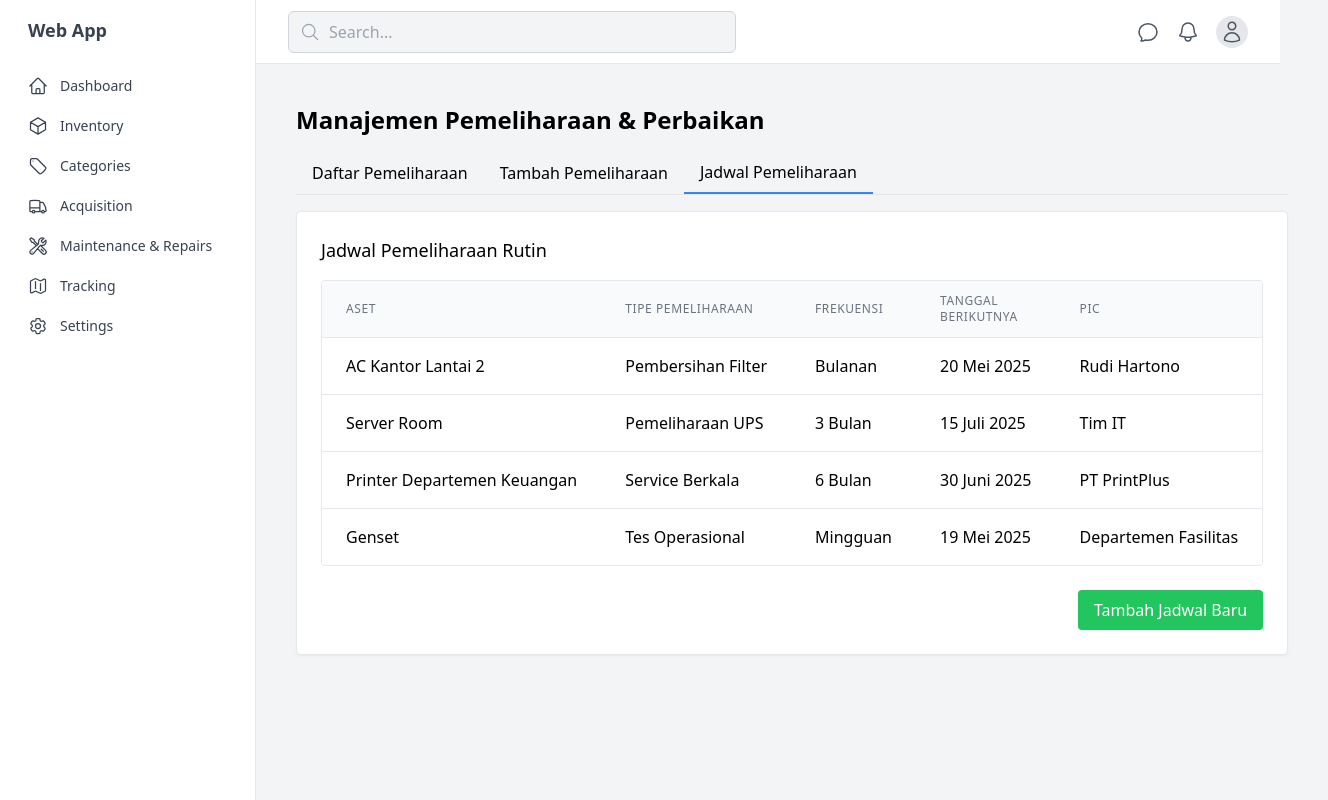
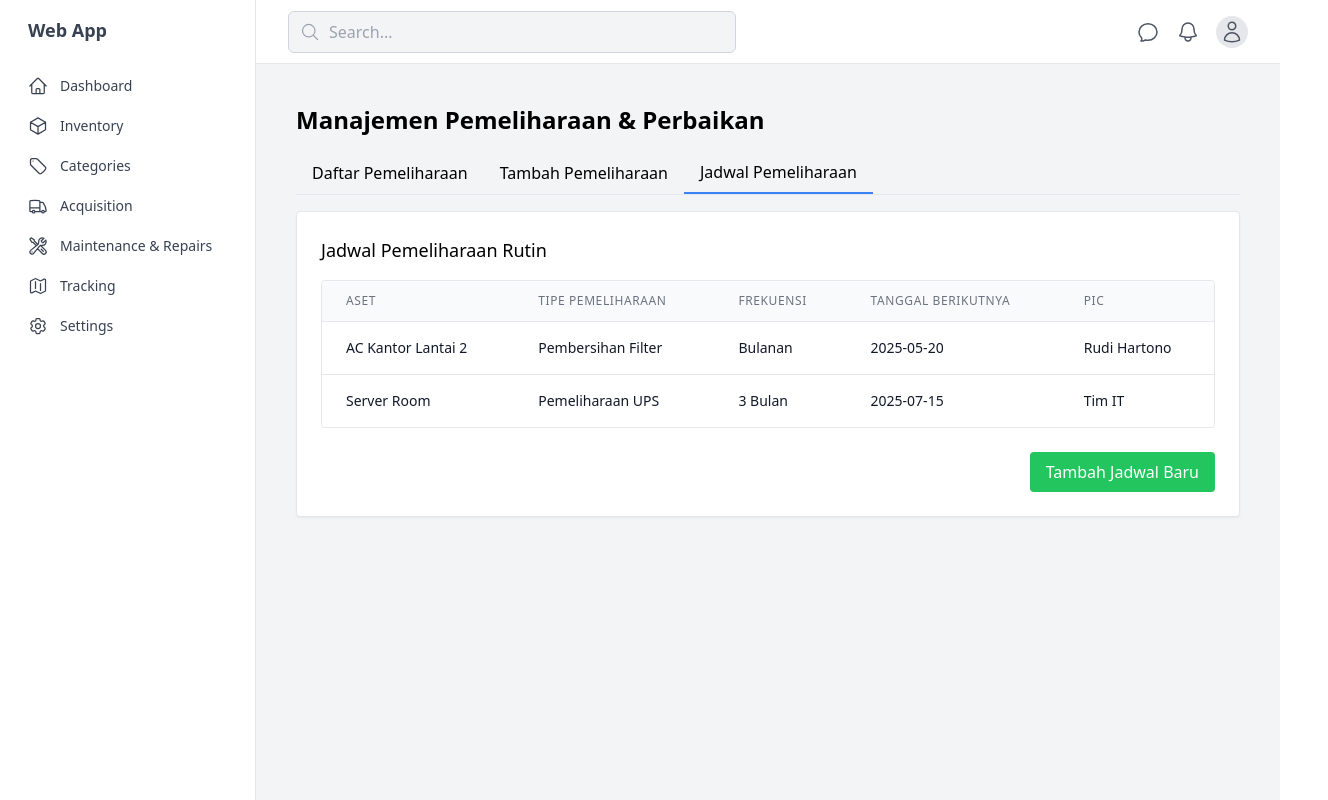
Before and after one commit to irsyadrs/web-asset, a Next.js app: page /maintenance in a window 1280 px wide. Both pictures are taken after a click on the button "Jadwal Pemeliharaan". Shown: the whole page, 1328 px wide, since content can reach past the window. Built offline with nearby package versions, Linux system fonts and the light colour scheme.

Commit message:
Add maintenance scheduling functionality with modal for new schedules

```diff
--- a/app/(main)/maintenance/page.js
+++ b/app/(main)/maintenance/page.js
@@ -1,6 +1,10 @@
 // components/maintenance-components/maintenance-table.js
 "use client";
 import { useState } from "react";
+import AddScheduleModal from "@/components/maintenance-components/add-scedule"; // Pastikan nama file 'add-scedule.js' sudah benar, mungkin maksudnya 'add-schedule.js'?
+
+// Import ikon yang akan digunakan
+import { PencilSquareIcon, TrashIcon } from "@heroicons/react/24/outline";
 
 // Dummy data for maintenance and repair entries
 const dummyData = [
@@ -42,10 +46,35 @@ const dummyData = [
   }
 ];
 
+// Dummy data for schedule (can be managed with state and updated)
+let dummyScheduleData = [
+  {
+    id: "SCH-001",
+    asset: "AC Kantor Lantai 2",
+    maintenanceType: "Pembersihan Filter",
+    frequency: "Bulanan",
+    nextDate: "2025-05-20",
+    pic: "Rudi Hartono"
+  },
+  {
+    id: "SCH-002",
+    asset: "Server Room",
+    maintenanceType: "Pemeliharaan UPS",
+    frequency: "3 Bulan",
+    nextDate: "2025-07-15",
+    pic: "Tim IT"
+  },
+  // ... more initial schedule data
+];
+
+
 function MaintenanceTable() {
   const [search, setSearch] = useState("");
   const [activeTab, setActiveTab] = useState("list");
   const [statusFilter, setStatusFilter] = useState("all");
+  const [isAddScheduleModalOpen, setIsAddScheduleModalOpen] = useState(false);
+  const [scheduleData, setScheduleData] = useState(dummyScheduleData);
+
 
   const handleSearchChange = (e) => {
     setSearch(e.target.value);
@@ -55,7 +84,6 @@ function MaintenanceTable() {
     setStatusFilter(e.target.value);
   };
 
-  // Filter data based on search term and status filter
   const filteredData = dummyData.filter((item) => {
     const matchesSearch =
       item.asset.toLowerCase().includes(search.toLowerCase()) ||
@@ -68,6 +96,37 @@ function MaintenanceTable() {
 
     return matchesSearch && matchesStatus;
   });
+
+  const handleOpenAddScheduleModal = () => {
+    setIsAddScheduleModalOpen(true);
+  };
+
+  const handleCloseAddScheduleModal = () => {
+    setIsAddScheduleModalOpen(false);
+  };
+
+  const handleSaveSchedule = (newSchedule) => {
+    console.log("Saving new schedule:", newSchedule);
+    setScheduleData(prevSchedules => [
+        ...prevSchedules,
+        {id: `SCH-00${prevSchedules.length + 3}`, ...newSchedule}
+    ]);
+    setIsAddScheduleModalOpen(false);
+  };
+
+  // Placeholder untuk fungsi edit dan hapus dari daftar pemeliharaan
+  const handleEditMaintenanceEntry = (entryId) => {
+    console.log("Edit maintenance entry:", entryId);
+    // Logika untuk membuka modal edit atau navigasi ke halaman edit
+  };
+
+  const handleDeleteMaintenanceEntry = (entryId) => {
+    console.log("Delete maintenance entry:", entryId);
+    // Logika untuk menghapus entri (misalnya, dengan konfirmasi)
+    // setFilteredData(prevData => prevData.filter(item => item.id !== entryId)); // Contoh jika 'dummyData' adalah state
+    alert(`Fungsi hapus untuk ${entryId} belum diimplementasikan sepenuhnya.`);
+  };
+
 
   return (
     <div className="p-6">
@@ -140,11 +199,11 @@ function MaintenanceTable() {
                 {filteredData.length > 0 ? (
                   filteredData.map((entry) => (
                     <tr key={entry.id} className="hover:bg-gray-50">
-                      <td className="px-6 py-4 whitespace-nowrap">{entry.id}</td>
-                      <td className="px-6 py-4 whitespace-nowrap">{entry.asset}</td>
-                      <td className="px-6 py-4 whitespace-nowrap">{entry.assetId}</td>
-                      <td className="px-6 py-4 whitespace-nowrap">{entry.issue}</td>
-                      <td className="px-6 py-4 whitespace-nowrap">{entry.reportDate}</td>
+                      <td className="px-6 py-4 whitespace-nowrap text-sm text-gray-900">{entry.id}</td>
+                      <td className="px-6 py-4 whitespace-nowrap text-sm text-gray-900">{entry.asset}</td>
+                      <td className="px-6 py-4 whitespace-nowrap text-sm text-gray-900">{entry.assetId}</td>
+                      <td className="px-6 py-4 whitespace-nowrap text-sm text-gray-900">{entry.issue}</td>
+                      <td className="px-6 py-4 whitespace-nowrap text-sm text-gray-900">{entry.reportDate}</td>
                       <td className="px-6 py-4 whitespace-nowrap">
                         <span className={`px-2 inline-flex text-xs leading-5 font-semibold rounded-full
                           ${entry.status === 'Selesai' ? 'bg-green-100 text-green-800' : ''}
@@ -155,16 +214,31 @@ function MaintenanceTable() {
                           {entry.status}
                         </span>
                       </td>
-                      <td className="px-6 py-4 whitespace-nowrap">{entry.assignedTo}</td>
-                      <td className="px-6 py-4 whitespace-nowrap text-sm space-x-2">
-                        <button className="text-blue-600 hover:text-blue-900">Edit</button>
-                        <button className="text-red-600 hover:text-red-900">Hapus</button>
+                      <td className="px-6 py-4 whitespace-nowrap text-sm text-gray-900">{entry.assignedTo}</td>
+                      <td className="px-6 py-4 whitespace-nowrap text-sm">
+                        {/* MODIFIKASI BAGIAN AKSI DI SINI */}
+                        <div className="flex items-center space-x-3">
+                          <button
+                            onClick={() => handleEditMaintenanceEntry(entry.id)}
+                            className="text-blue-600 hover:text-blue-800 transition-colors duration-150"
+                            title="Edit"
+                          >
+                            <PencilSquareIcon className="w-5 h-5" />
+                          </button>
+                          <button
+                            onClick={() => handleDeleteMaintenanceEntry(entry.id)}
+                            className="text-red-600 hover:text-red-800 transition-colors duration-150"
+                            title="Hapus"
+                          >
+                            <TrashIcon className="w-5 h-5" />
+                          </button>
+                        </div>
                       </td>
                     </tr>
                   ))
                 ) : (
                   <tr>
-                    <td colSpan={8} className="px-6 py-4 text-center">
+                    <td colSpan={8} className="px-6 py-4 text-center text-sm text-gray-500">
                       Tidak ada data yang ditemukan
                     </td>
                   </tr>
@@ -194,11 +268,10 @@ function MaintenanceTable() {
                   type="text"
                   placeholder="Nama Aset"
                   className="w-full p-2 border rounded"
-                  disabled
+                  disabled // Contoh, mungkin akan di-fetch otomatis
                 />
               </div>
             </div>
-
             <div>
               <label className="block text-sm font-medium text-gray-700 mb-1">Deskripsi Masalah</label>
               <textarea
@@ -206,7 +279,6 @@ function MaintenanceTable() {
                 className="w-full p-2 border rounded h-24"
               ></textarea>
             </div>
-
             <div className="grid grid-cols-1 md:grid-cols-2 gap-4">
               <div>
                 <label className="block text-sm font-medium text-gray-700 mb-1">Prioritas</label>
@@ -226,7 +298,6 @@ function MaintenanceTable() {
                 />
               </div>
             </div>
-
             <div>
               <label className="block text-sm font-medium text-gray-700 mb-1">Lampirkan Foto (opsional)</label>
               <input
@@ -234,7 +305,6 @@ function MaintenanceTable() {
                 className="w-full p-2 border rounded"
               />
             </div>
-
             <div className="pt-4">
               <button className="w-full bg-blue-500 text-white p-2 rounded hover:bg-blue-600">
                 Kirim Laporan Pemeliharaan
@@ -248,7 +318,6 @@ function MaintenanceTable() {
       {activeTab === 'schedule' && (
         <div className="bg-white p-6 rounded border shadow-sm">
           <h2 className="text-lg font-medium mb-4">Jadwal Pemeliharaan Rutin</h2>
-
           <div className="border rounded overflow-x-auto mb-6">
             <table className="min-w-full divide-y divide-gray-200">
               <thead className="bg-gray-50">
@@ -261,45 +330,41 @@ function MaintenanceTable() {
                 </tr>
               </thead>
               <tbody className="bg-white divide-y divide-gray-200">
-                <tr>
-                  <td className="px-6 py-4 whitespace-nowrap">AC Kantor Lantai 2</td>
-                  <td className="px-6 py-4 whitespace-nowrap">Pembersihan Filter</td>
-                  <td className="px-6 py-4 whitespace-nowrap">Bulanan</td>
-                  <td className="px-6 py-4 whitespace-nowrap">20 Mei 2025</td>
-                  <td className="px-6 py-4 whitespace-nowrap">Rudi Hartono</td>
-                </tr>
-                <tr>
-                  <td className="px-6 py-4 whitespace-nowrap">Server Room</td>
-                  <td className="px-6 py-4 whitespace-nowrap">Pemeliharaan UPS</td>
-                  <td className="px-6 py-4 whitespace-nowrap">3 Bulan</td>
-                  <td className="px-6 py-4 whitespace-nowrap">15 Juli 2025</td>
-                  <td className="px-6 py-4 whitespace-nowrap">Tim IT</td>
-                </tr>
-                <tr>
-                  <td className="px-6 py-4 whitespace-nowrap">Printer Departemen Keuangan</td>
-                  <td className="px-6 py-4 whitespace-nowrap">Service Berkala</td>
-                  <td className="px-6 py-4 whitespace-nowrap">6 Bulan</td>
-                  <td className="px-6 py-4 whitespace-nowrap">30 Juni 2025</td>
-                  <td className="px-6 py-4 whitespace-nowrap">PT PrintPlus</td>
-                </tr>
-                <tr>
-                  <td className="px-6 py-4 whitespace-nowrap">Genset</td>
-                  <td className="px-6 py-4 whitespace-nowrap">Tes Operasional</td>
-                  <td className="px-6 py-4 whitespace-nowrap">Mingguan</td>
-                  <td className="px-6 py-4 whitespace-nowrap">19 Mei 2025</td>
-                  <td className="px-6 py-4 whitespace-nowrap">Departemen Fasilitas</td>
-                </tr>
+                {scheduleData.map((schedule) => (
+                   <tr key={schedule.id}>
+                     <td className="px-6 py-4 whitespace-nowrap text-sm text-gray-900">{schedule.asset}</td>
+                     <td className="px-6 py-4 whitespace-nowrap text-sm text-gray-900">{schedule.maintenanceType}</td>
+                     <td className="px-6 py-4 whitespace-nowrap text-sm text-gray-900">{schedule.frequency}</td>
+                     <td className="px-6 py-4 whitespace-nowrap text-sm text-gray-900">{schedule.nextDate}</td>
+                     <td className="px-6 py-4 whitespace-nowrap text-sm text-gray-900">{schedule.pic}</td>
+                   </tr>
+                ))}
+                {scheduleData.length === 0 && (
+                    <tr>
+                        <td colSpan={5} className="px-6 py-4 text-center text-sm text-gray-500">
+                            Belum ada jadwal pemeliharaan.
+                        </td>
+                    </tr>
+                )}
               </tbody>
             </table>
           </div>
-
           <div className="flex justify-end">
-            <button className="bg-green-500 text-white px-4 py-2 rounded hover:bg-green-600">
+            <button
+              onClick={handleOpenAddScheduleModal}
+              className="bg-green-500 text-white px-4 py-2 rounded hover:bg-green-600"
+            >
               Tambah Jadwal Baru
             </button>
           </div>
         </div>
       )}
+
+      <AddScheduleModal
+        isOpen={isAddScheduleModalOpen}
+        onClose={handleCloseAddScheduleModal}
+        onSubmit={handleSaveSchedule}
+      />
     </div>
   );
 }
--- /dev/null
+++ b/components/maintenance-components/add-scedule.js
@@ -0,0 +1,140 @@
+// components/maintenance-components/AddScheduleModal.js
+"use client";
+
+import { useState, useEffect } from "react";
+
+export default function AddScheduleModal({ isOpen, onClose, onSubmit }) {
+  const [asset, setAsset] = useState("");
+  const [maintenanceType, setMaintenanceType] = useState("");
+  const [frequency, setFrequency] = useState("");
+  const [nextDate, setNextDate] = useState("");
+  const [pic, setPic] = useState("");
+
+  useEffect(() => {
+    // Reset form when modal opens or closes, if needed
+    if (isOpen) {
+      setAsset("");
+      setMaintenanceType("");
+      setFrequency("");
+      setNextDate("");
+      setPic("");
+    }
+  }, [isOpen]);
+
+  if (!isOpen) return null;
+
+  const handleSubmit = (e) => {
+    e.preventDefault();
+    // Basic validation (can be expanded)
+    if (!asset || !maintenanceType || !frequency || !nextDate || !pic) {
+      alert("Semua field wajib diisi!");
+      return;
+    }
+    onSubmit({ asset, maintenanceType, frequency, nextDate, pic });
+  };
+
+  return (
+    <div className="fixed inset-0 bg-black bg-opacity-50 flex justify-center items-center z-50 p-4">
+      <div className="bg-white p-6 rounded-lg shadow-xl w-full max-w-lg">
+        <div className="flex justify-between items-center mb-4">
+          <h2 className="text-xl font-semibold">Tambah Jadwal Pemeliharaan Baru</h2>
+          <button
+            onClick={onClose}
+            className="text-gray-600 hover:text-gray-900 text-2xl"
+            aria-label="Close modal"
+          >
+            &times;
+          </button>
+        </div>
+        <form onSubmit={handleSubmit}>
+          <div className="space-y-4">
+            <div>
+              <label htmlFor="asset" className="block text-sm font-medium text-gray-700 mb-1">
+                Nama Aset
+              </label>
+              <input
+                type="text"
+                id="asset"
+                value={asset}
+                onChange={(e) => setAsset(e.target.value)}
+                className="w-full p-2 border border-gray-300 rounded-md shadow-sm focus:ring-blue-500 focus:border-blue-500"
+                placeholder="Contoh: AC Kantor Lantai 2"
+                required
+              />
+            </div>
+            <div>
+              <label htmlFor="maintenanceType" className="block text-sm font-medium text-gray-700 mb-1">
+                Tipe Pemeliharaan
+              </label>
+              <input
+                type="text"
+                id="maintenanceType"
+                value={maintenanceType}
+                onChange={(e) => setMaintenanceType(e.target.value)}
+                className="w-full p-2 border border-gray-300 rounded-md shadow-sm focus:ring-blue-500 focus:border-blue-500"
+                placeholder="Contoh: Pembersihan Filter"
+                required
+              />
+            </div>
+            <div>
+              <label htmlFor="frequency" className="block text-sm font-medium text-gray-700 mb-1">
+                Frekuensi
+              </label>
+              <input
+                type="text"
+                id="frequency"
+                value={frequency}
+                onChange={(e) => setFrequency(e.target.value)}
+                className="w-full p-2 border border-gray-300 rounded-md shadow-sm focus:ring-blue-500 focus:border-blue-500"
+                placeholder="Contoh: Bulanan, 3 Bulan, Mingguan"
+                required
+              />
+            </div>
+            <div>
+              <label htmlFor="nextDate" className="block text-sm font-medium text-gray-700 mb-1">
+                Tanggal Berikutnya
+              </label>
+              <input
+                type="date"
+                id="nextDate"
+                value={nextDate}
+                onChange={(e) => setNextDate(e.target.value)}
+                className="w-full p-2 border border-gray-300 rounded-md shadow-sm focus:ring-blue-500 focus:border-blue-500"
+                required
+              />
+            </div>
+            <div>
+              <label htmlFor="pic" className="block text-sm font-medium text-gray-700 mb-1">
+                PIC (Person In Charge)
+              </label>
+              <input
+                type="text"
+                id="pic"
+                value={pic}
+                onChange={(e) => setPic(e.target.value)}
+                className="w-full p-2 border border-gray-300 rounded-md shadow-sm focus:ring-blue-500 focus:border-blue-500"
+                placeholder="Contoh: Rudi Hartono"
+                required
+              />
+            </div>
+          </div>
+          <div className="mt-6 flex justify-end space-x-3">
+            <button
+              type="button"
+              onClick={onClose}
+              className="px-4 py-2 text-sm font-medium text-gray-700 bg-gray-100 rounded-md hover:bg-gray-200 focus:outline-none focus:ring-2 focus:ring-offset-2 focus:ring-gray-500"
+            >
+              Batal
+            </button>
+            <button
+              type="submit"
+              className="px-4 py-2 text-sm font-medium text-white bg-green-600 rounded-md hover:bg-green-700 focus:outline-none focus:ring-2 focus:ring-offset-2 focus:ring-green-500"
+            >
+              Simpan Jadwal
+            </button>
+          </div>
+        </form>
+      </div>
+    </div>
+  );
+}
```
Also changed, not shown: app/(main)/tracking/page.js (+26 -23 lines).
